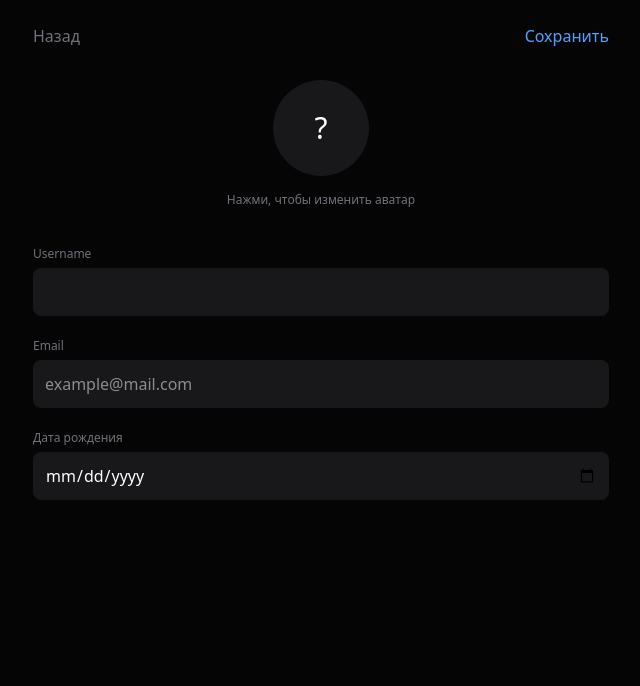
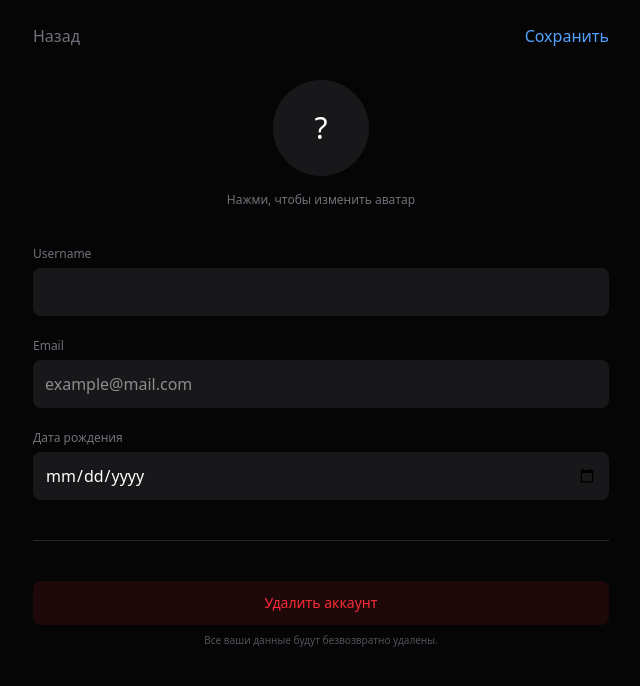
Before and after one commit to KusakinEgor/fastapi-blinko-meet, a React (Vite) app in the folder frontend/: page /profile/edit in a window 1280 px wide. Shown: the top 686 px of the page, without its empty margins (319-959 px from the left). Built offline with nearby package versions, Linux system fonts and the light colour scheme.

Commit message:
Add leave account button

```diff
--- a/frontend/src/components/screens/EditProfile.jsx
+++ b/frontend/src/components/screens/EditProfile.jsx
@@ -150,6 +150,17 @@ const EditProfile = () => {
 							className="w-full mt-1 p-3 bg-zinc-900 rounded-lg outline-none"
 						/>
 					</div>
+
+					<div className="pt-10 mt-10 border-t border-zinc-800">
+						<button
+							className="w-full p-3 text-red-500 bg-red-500/10 hover:bg-red-500/20 rounded-lg transition-colors text-sm font-medium"
+						>
+							Удалить аккаунт
+						</button>
+						<p className="text-center text-[10px] text-zinc-600 mt-2">
+							Все ваши данные будут безвозвратно удалены.
+						</p>
+					</div>
 				</div>
 			</div>
 		</div>
```
